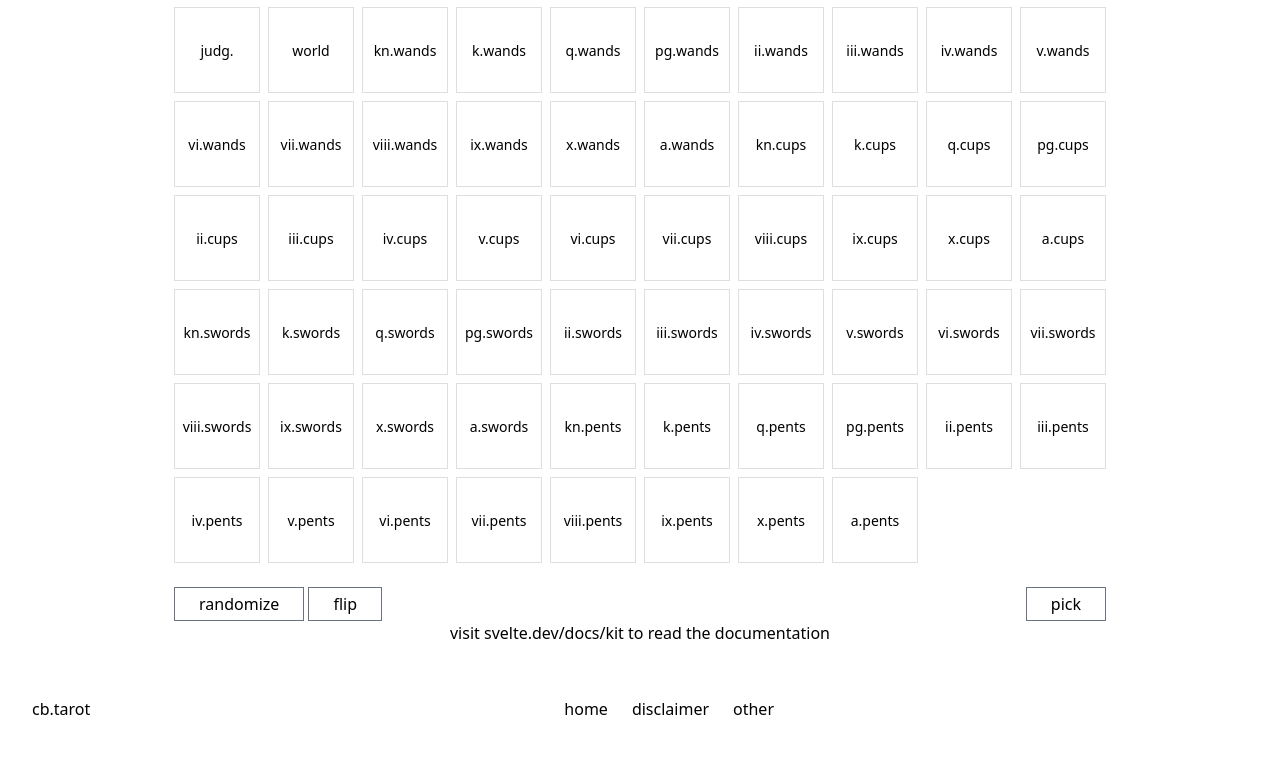
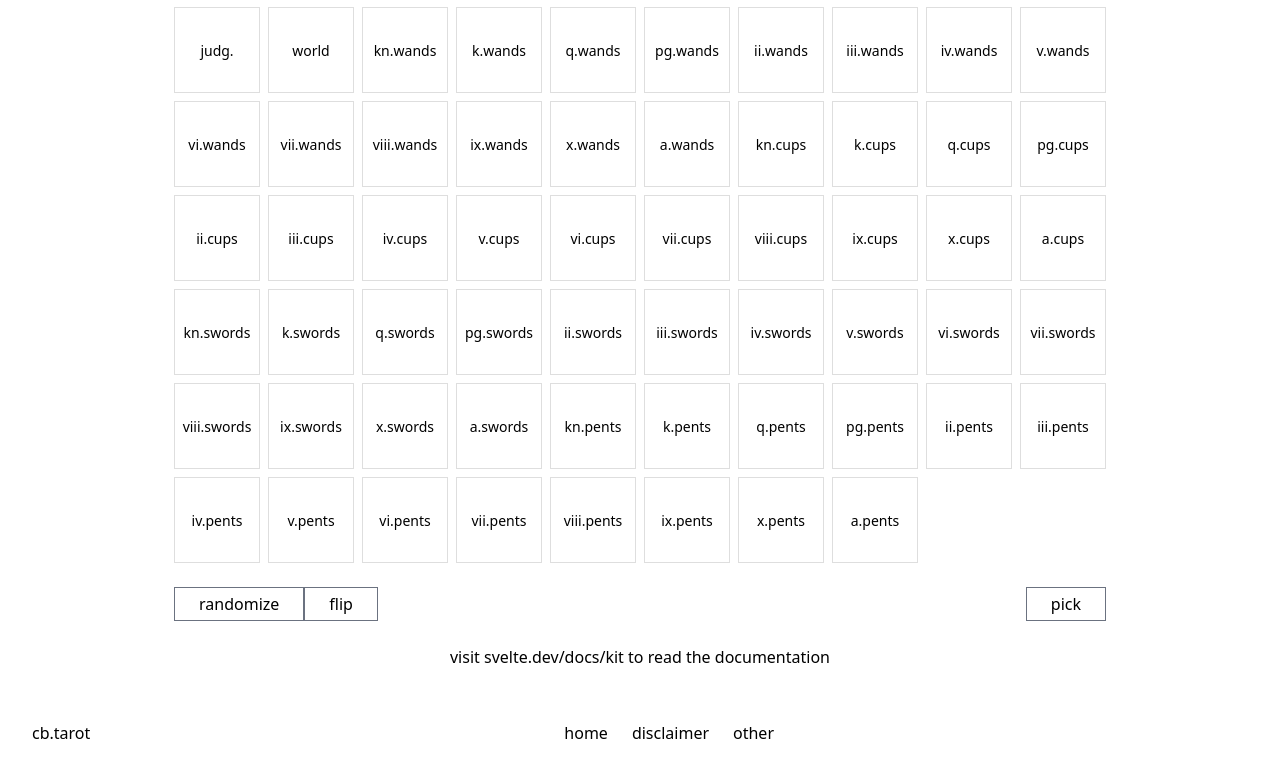
Before and after one commit to Colton-Bassett/tarot, a SvelteKit app: page / in a window 1280 px wide. Shown: the part 325-1090 px from the top of the page. Before the commit the page ends 1066 px from the top, so only its background shows below. Built offline with nearby package versions, Linux system fonts and the light colour scheme.

Commit message:
Added head and styling

```diff
--- a/src/routes/+page.svelte
+++ b/src/routes/+page.svelte
@@ -130,7 +130,7 @@
 					cardClicked(spotlightCard);
 				}
 			}
-		}, 1500);
+		}, 1000);
 	}
 
 	function handleClickOutside(event: MouseEvent) {
@@ -142,9 +142,13 @@
 	}
 </script>
 
+<svelte:head>
+	<title>Home</title>
+	<meta name="description" content="Svelte demo app" />
+</svelte:head>
+
 <svelte:window on:keydown={handleEscPress} on:click={handleClickOutside} />
 
-<div>
 <div class="flex flex-col items-center justify-center">
 	<h1>Welcome to SvelteKit</h1>
 	<div class="max-w-5xl">
@@ -169,8 +173,8 @@
 				</div>
 			{/each}
 		</div>
+		<div class="flex flex-col justify-between md:flex-row">
 			<div class="flex justify-between">
-				<div>
 				<button class="border border-gray-500 px-6 py-1 lowercase" on:click={randomize}
 					>Randomize</button
 				>
@@ -183,10 +187,9 @@
 			>
 		</div>
 	</div>
-		<p>
+	<p class="mt-6 text-center">
 		Visit <a href="https://svelte.dev/docs/kit">svelte.dev/docs/kit</a> to read the documentation
 	</p>
-	</div>
 </div>
 
 <style>
@@ -222,6 +225,7 @@
 		height: 300px;
 		font-size: 1.2em;
 		font-weight: bold;
+		transition: all 0.3s ease-in-out;
 	}
 
 	.spotlight {
```
Lines whose indentation alone changed are shown as unchanged.
